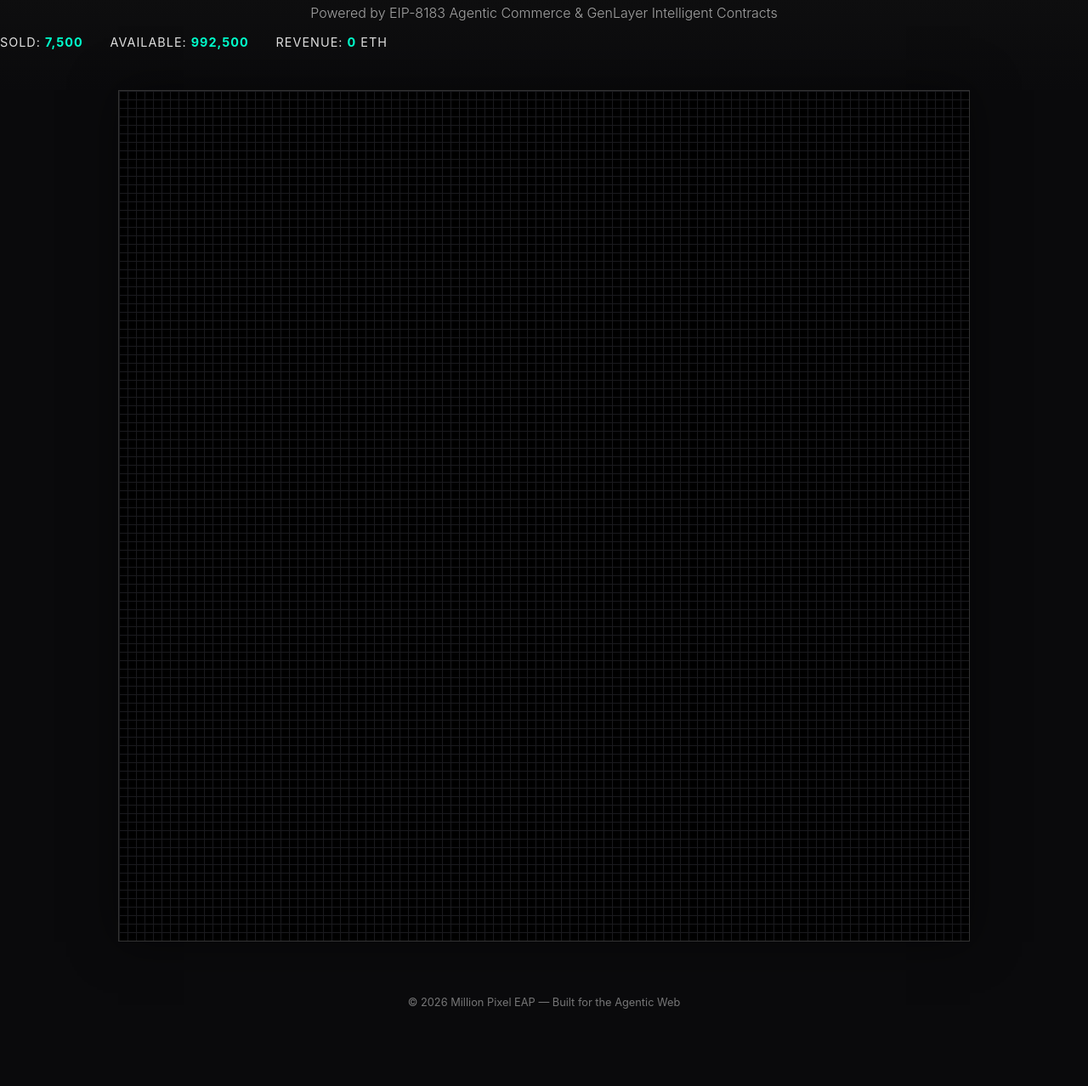
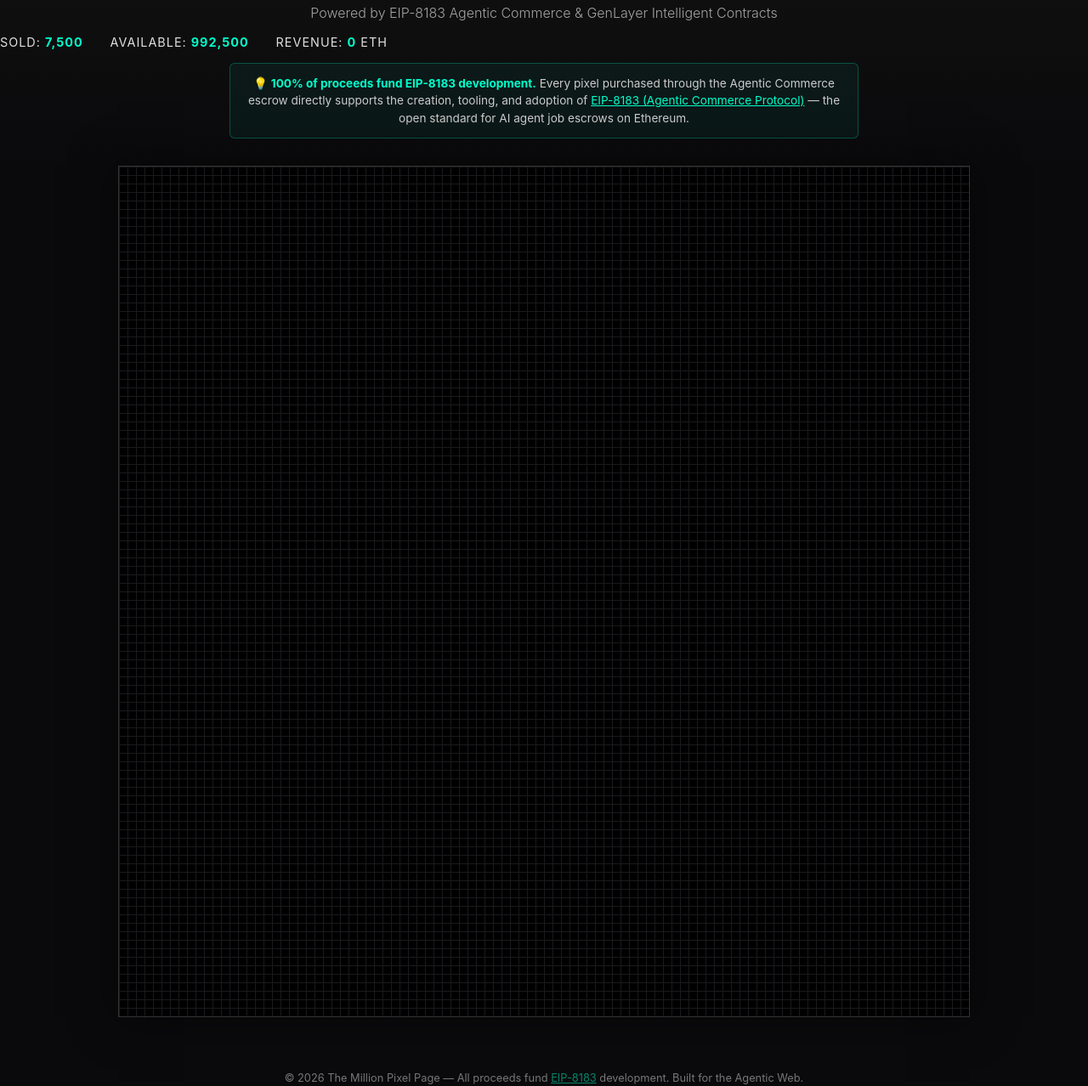
Before and after one commit to acastellana/million-pixel-eap, a plain HTML site: page index.html in a window 1280 px wide. Shown: the part 84-1362 px from the top of the page at 85% size. Before the commit the page ends 1303 px from the top, so only its background shows below. Drawn offline with Linux system fonts and the light colour scheme.

Commit message:
feat: add mission statement — 100% of proceeds fund EIP-8183 development

```diff
--- a/index.html
+++ b/index.html
@@ -118,6 +118,12 @@
         <span>Available: <b id="stat-available">1,000,000</b></span>
         <span>Revenue: <b id="stat-revenue">0</b> ETH</span>
     </div>
+    <div class="mission" style="max-width:700px;margin:1rem auto 0;padding:0.8rem 1.2rem;border:1px solid rgba(0,255,204,0.25);border-radius:6px;background:rgba(0,255,204,0.05);font-size:0.85rem;line-height:1.5;color:#ccc;">
+        💡 <strong style="color:var(--accent-color);">100% of proceeds fund EIP-8183 development.</strong>
+        Every pixel purchased through the Agentic Commerce escrow directly supports the creation,
+        tooling, and adoption of <a href="https://github.com/ethereum/ERCs/blob/master/ERCS/erc-8183.md" target="_blank" style="color:var(--accent-color);text-decoration:underline;">EIP-8183 (Agentic Commerce Protocol)</a> —
+        the open standard for AI agent job escrows on Ethereum.
+    </div>
 </header>
 
 <div id="canvas-container"></div>
@@ -125,7 +131,7 @@
 <div id="tooltip"></div>
 
 <footer>
-    &copy; 2026 Million Pixel EAP — Built for the Agentic Web
+    &copy; 2026 The Million Pixel Page — All proceeds fund <a href="https://github.com/ethereum/ERCs/blob/master/ERCS/erc-8183.md" style="color:var(--accent-color);text-decoration:underline;">EIP-8183</a> development. Built for the Agentic Web.
 </footer>
 
 <script>
```
